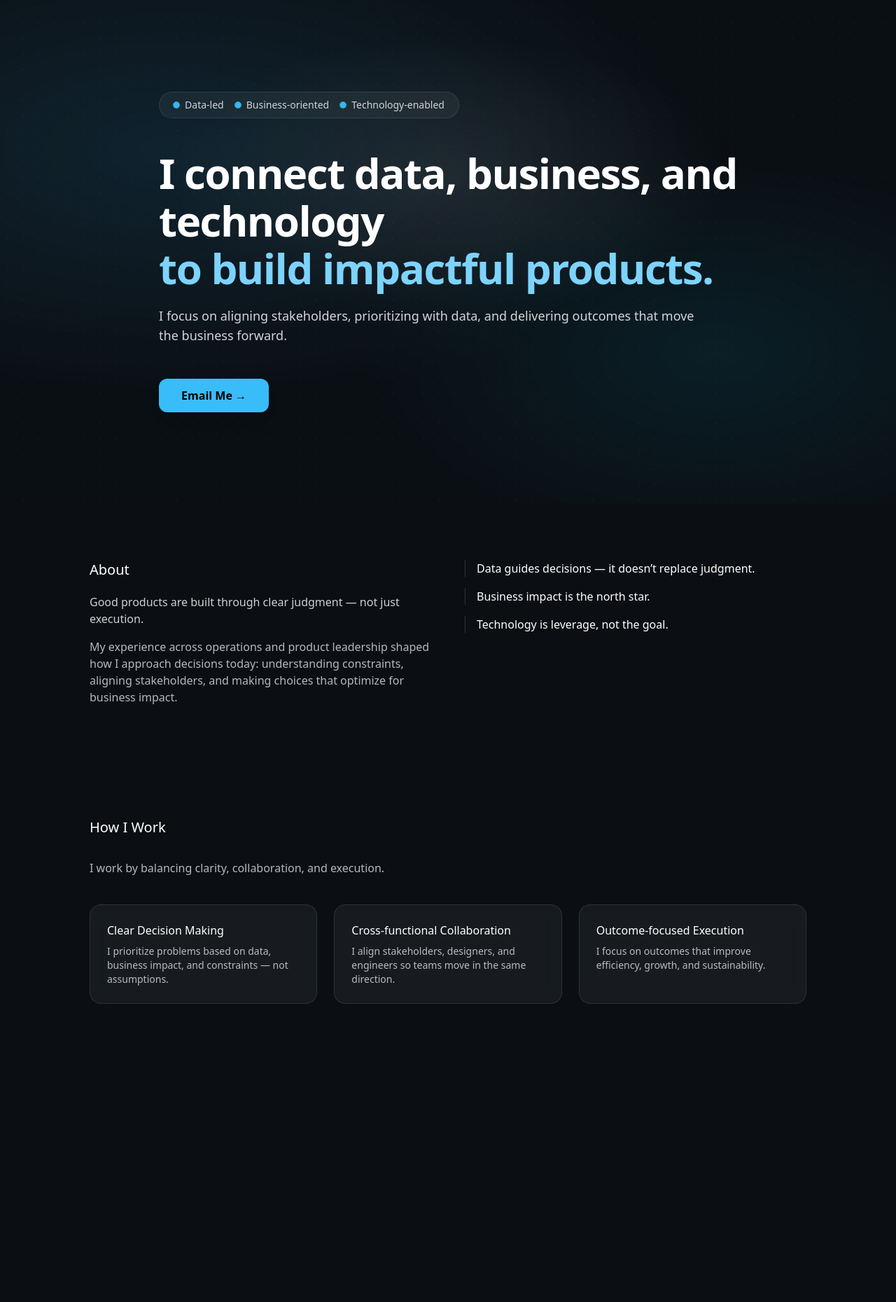
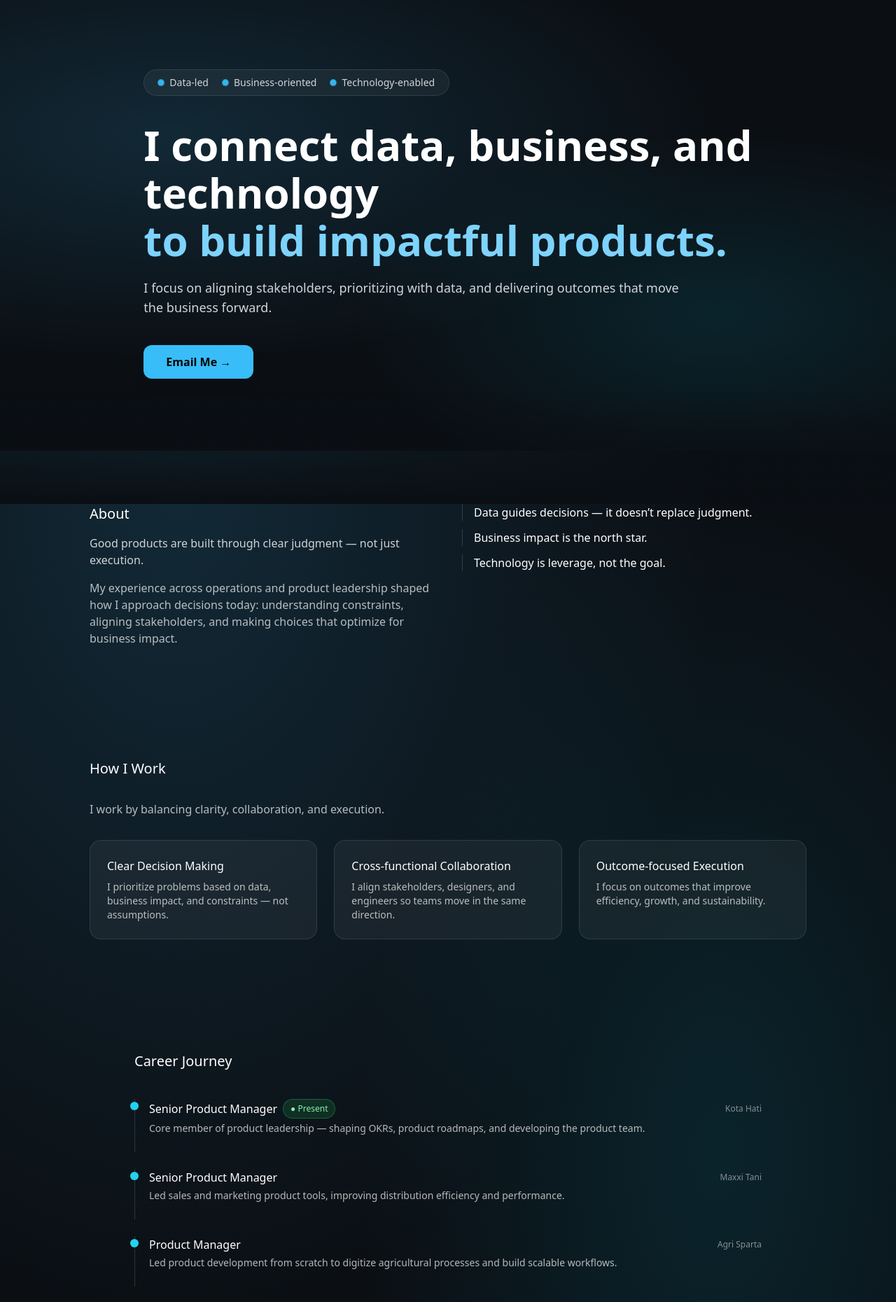
Before and after one commit to yspace89/personalweb, a Next.js app: page / in a window 1280 px wide. Shown: the top 1860 px of the page at 70% size. Before the commit the page ends 1514 px from the top, so only its background shows below. Built offline with nearby package versions, Linux system fonts and the light colour scheme.

Commit message:
Update page.tsx

```diff
--- a/app/page.tsx
+++ b/app/page.tsx
@@ -1,88 +1,56 @@
 "use client";
 
-import { motion, useMotionValue, useTransform } from "framer-motion";
+import { motion } from "framer-motion";
 import { useEffect } from "react";
 
 export default function Home() {
-  /* scroll reveal */
   useEffect(() => {
     const els = document.querySelectorAll(".reveal");
+
     const obs = new IntersectionObserver(
-      (entries) =>
-        entries.forEach(
-          (e) => e.isIntersecting && e.target.classList.add("in-view")
-        ),
-      { threshold: 0.18 }
+      (entries) => {
+        entries.forEach((e) => {
+          if (e.isIntersecting) e.target.classList.add("in-view");
+        });
+      },
+      { threshold: 0.15 }
     );
 
     els.forEach((el) => obs.observe(el));
     return () => obs.disconnect();
   }, []);
 
-  /* mouse parallax for hero */
-  const mx = useMotionValue(0);
-  const my = useMotionValue(0);
+  return (
+    <main className="min-h-screen bg-hero relative overflow-hidden text-white">
 
-  const bgX = useTransform(mx, [-50, 50], ["-4%", "4%"]);
-  const bgY = useTransform(my, [-50, 50], ["-4%", "4%"]);
-
-  return (
-    <main className="relative min-h-screen overflow-hidden text-white">
+      {/* floating decor */}
+      <div className="absolute top-24 left-10 h-20 w-20 rounded-full bg-sky-400/10 floating" />
+      <div className="absolute bottom-20 right-16 h-28 w-28 rounded-full bg-cyan-300/10 floating delay" />
 
       {/* ================= HERO ================= */}
-      <section
-        className="relative min-h-[90vh] flex items-center overflow-hidden"
-        onMouseMove={(e) => {
-          const rect = e.currentTarget.getBoundingClientRect();
-          mx.set(e.clientX - rect.left - rect.width / 2);
-          my.set(e.clientY - rect.top - rect.height / 2);
-        }}
-      >
-        {/* --- background layers --- */}
+      <section className="min-h-[80vh] relative flex items-center">
+        <div className="absolute inset-0 animate-gradient bg-hero" />
 
-        {/* aurora base */}
-        <motion.div
-          style={{ x: bgX, y: bgY }}
-          className="absolute inset-0 -z-30 bg-[radial-gradient(1200px_600px_at_20%_20%,rgba(56,189,248,0.25),transparent),radial-gradient(900px_500px_at_80%_70%,rgba(34,197,94,0.18),transparent),#0a0f1f]"
-        />
+        <div className="relative max-w-5xl mx-auto px-6 py-24">
 
-        {/* animated gradient veil */}
-        <motion.div
-          style={{ x: bgX, y: bgY }}
-          className="absolute inset-0 -z-20 animate-gradient bg-hero opacity-80"
-        />
-
-        {/* radial spotlight */}
-        <div className="absolute inset-0 -z-10 bg-[radial-gradient(600px_300px_at_50%_35%,rgba(255,255,255,0.08),transparent_70%)]" />
-
-        {/* particle grid */}
-        <div className="pointer-events-none absolute inset-0 -z-10 opacity-[0.08] bg-[radial-gradient(rgba(255,255,255,0.4)_1px,transparent_1px)] bg-[size:22px_22px]" />
-
-        {/* ================= CONTENT ================= */}
-        <div className="relative max-w-5xl mx-auto px-6 py-28">
-          {/* badges */}
           <motion.div
-            initial={{ opacity: 0, y: 14 }}
+            initial={{ opacity: 0, y: 12 }}
             animate={{ opacity: 1, y: 0 }}
-            transition={{ duration: 0.6 }}
-            className="inline-flex items-center gap-4 px-5 py-2 rounded-full bg-white/5 border border-white/10 backdrop-blur-md"
+            className="inline-flex items-center gap-5 px-5 py-2 bg-white/5 border border-white/10 rounded-full backdrop-blur-md"
           >
-            {["Data-led", "Business-oriented", "Technology-enabled"].map(
-              (item, i) => (
-                <div key={i} className="flex items-center gap-2">
-                  <span className="h-2 w-2 rounded-full bg-sky-400 bullet" />
-                  <span className="text-sm text-gray-300">{item}</span>
-                </div>
-              )
-            )}
+            {["Data-led", "Business-oriented", "Technology-enabled"].map((item) => (
+              <div key={item} className="flex items-center gap-2">
+                <span className="h-2 w-2 rounded-full bg-sky-400 bullet" />
+                <span className="text-gray-300 text-sm">{item}</span>
+              </div>
+            ))}
           </motion.div>
 
-          {/* heading (CONTENT TIDAK DIUBAH) */}
           <motion.h1
             initial={{ opacity: 0, x: 80 }}
             animate={{ opacity: 1, x: 0 }}
-            transition={{ duration: 0.8, ease: "easeOut" }}
-            className="mt-12 text-5xl md:text-6xl font-bold tracking-tight leading-tight heading-hover"
+            transition={{ duration: 0.7 }}
+            className="mt-10 text-5xl md:text-6xl font-bold leading-tight heading-hover"
           >
             <span className="block">I connect data, business, and</span>
             <span className="block mt-2">technology</span>
@@ -91,38 +59,28 @@ export default function Home() {
             </span>
           </motion.h1>
 
-          {/* description */}
-          <motion.p
-            initial={{ opacity: 0, y: 22 }}
-            animate={{ opacity: 1, y: 0 }}
-            transition={{ duration: 0.6, delay: 0.1 }}
-            className="mt-6 max-w-3xl text-lg text-gray-300"
-          >
+          <p className="mt-6 text-lg text-gray-300 max-w-3xl">
             I focus on aligning stakeholders, prioritizing with data, and delivering outcomes
             that move the business forward.
-          </motion.p>
+          </p>
 
-          {/* CTA */}
-          <motion.button
-            whileHover={{ scale: 1.06 }}
-            whileTap={{ scale: 0.96 }}
-            className="mt-12 inline-flex items-center gap-2 rounded-xl bg-sky-400 px-8 py-3 font-semibold text-black shadow-lg hover:shadow-cyan-400/40 transition ripple-btn"
-          >
+          <button className="mt-10 px-8 py-3 rounded-xl bg-sky-400 text-black font-semibold shadow-lg ripple-btn">
             Email Me →
-          </motion.button>
+          </button>
         </div>
       </section>
 
-      {/* ================= REST OF PAGE (UNCHANGED) ================= */}
+      {/* ================= ABOUT ================= */}
+      <section className="px-6 py-20 section-fade reveal">
+        <div className="max-w-5xl mx-auto grid md:grid-cols-2 gap-10">
 
-      {/* ABOUT */}
-      <section className="px-6 py-20 reveal">
-        <div className="max-w-5xl mx-auto grid md:grid-cols-2 gap-12">
           <div>
-            <h2 className="text-xl font-medium mb-5">About</h2>
+            <h2 className="text-xl font-medium mb-4">About</h2>
+
             <p className="text-white/80 mb-4">
               Good products are built through clear judgment — not just execution.
             </p>
+
             <p className="text-white/70">
               My experience across operations and product leadership shaped how I
               approach decisions today: understanding constraints, aligning
@@ -130,7 +88,7 @@ export default function Home() {
             </p>
           </div>
 
-          <div className="space-y-4">
+          <div className="space-y-3">
             <DecorItem>Data guides decisions — it doesn’t replace judgment.</DecorItem>
             <DecorItem>Business impact is the north star.</DecorItem>
             <DecorItem>Technology is leverage, not the goal.</DecorItem>
@@ -138,11 +96,12 @@ export default function Home() {
         </div>
       </section>
 
-      {/* HOW I WORK */}
+      {/* ================= HOW I WORK ================= */}
       <section className="px-6 py-20 reveal">
         <div className="max-w-5xl mx-auto">
           <h2 className="text-xl font-medium mb-8">How I Work</h2>
-          <p className="text-white/70 mb-10">
+
+          <p className="text-white/70 mb-8">
             I work by balancing clarity, collaboration, and execution.
           </p>
 
@@ -162,6 +121,57 @@ export default function Home() {
           </div>
         </div>
       </section>
+
+      {/* ================= CAREER ================= */}
+      <section className="px-6 py-20 reveal">
+        <div className="max-w-4xl mx-auto">
+          <h2 className="text-xl font-medium mb-10">Career Journey</h2>
+
+          <Timeline
+            role="Senior Product Manager"
+            company="Kota Hati"
+            text="Core member of product leadership — shaping OKRs, product roadmaps, and developing the product team."
+            present
+          />
+
+          <Timeline
+            role="Senior Product Manager"
+            company="Maxxi Tani"
+            text="Led sales and marketing product tools, improving distribution efficiency and performance."
+          />
+
+          <Timeline
+            role="Product Manager"
+            company="Agri Sparta"
+            text="Led product development from scratch to digitize agricultural processes and build scalable workflows."
+          />
+
+          <Timeline
+            role="Coordinator Trainee"
+            company="Alfamart"
+            text="Built foundations in operations, management discipline, and leadership in a large-scale organization."
+          />
+        </div>
+      </section>
+
+      {/* ================= CTA ================= */}
+      <section className="px-6 py-24 text-center reveal">
+        <h2 className="text-2xl font-semibold mb-3">
+          Let’s build meaningful products.
+        </h2>
+
+        <p className="text-white/70 mb-8">
+          Open to conversations around product leadership, strategy, and execution.
+        </p>
+
+        <motion.a
+          href="mailto:ubaidillahym@gmail.com"
+          whileHover={{ scale: 1.03 }}
+          className="rounded-xl bg-white text-black px-7 py-3 text-sm font-medium"
+        >
+          Email Me
+        </motion.a>
+      </section>
     </main>
   );
 }
@@ -169,21 +179,32 @@ export default function Home() {
 /* helpers */
 
 function DecorItem({ children }: { children: React.ReactNode }) {
-  return (
-    <div className="border-l border-white/15 pl-4 hover:border-cyan-400 transition">
-      {children}
-    </div>
-  );
+  return <div className="border-l border-white/15 pl-4">{children}</div>;
 }
 
 function Card({ title, text }: { title: string; text: string }) {
   return (
-    <motion.div
-      whileHover={{ y: -6 }}
-      className="rounded-2xl border border-white/10 bg-white/5 p-6 backdrop-blur-md transition hover:bg-white/10"
-    >
-      <h3 className="mb-2 font-medium">{title}</h3>
+    <motion.div whileHover={{ y: -4 }} className="rounded-2xl border border-white/10 p-6 bg-white/5">
+      <h3 className="font-medium mb-2">{title}</h3>
       <p className="text-sm text-white/70">{text}</p>
     </motion.div>
   );
 }
+
+function Timeline({ role, company, text, present }: any) {
+  return (
+    <div className="border-l border-white/15 pl-5 pb-6 mb-6 relative">
+      <span className="absolute -left-[7px] top-1 w-3 h-3 rounded-full bg-cyan-400" />
+
+      <div className="flex items-center justify-between mb-1">
+        <h3 className="font-medium flex items-center gap-2">
+          {role}
+          {present && <span className="present-badge">● Present</span>}
+        </h3>
+        <span className="text-xs text-white/50">{company}</span>
+      </div>
+
+      <p className="text-sm text-white/70">{text}</p>
+    </div>
+  );
+}
```
